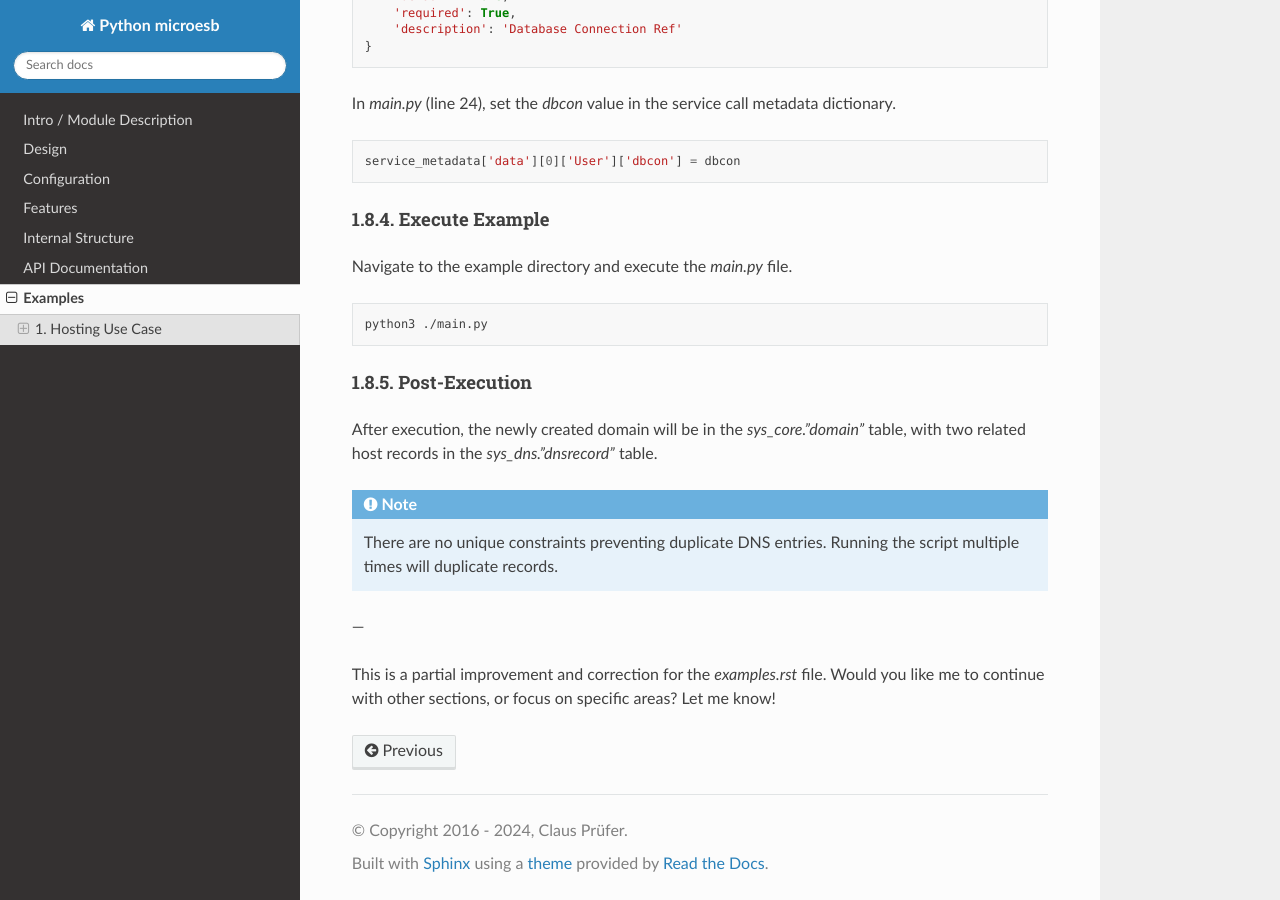
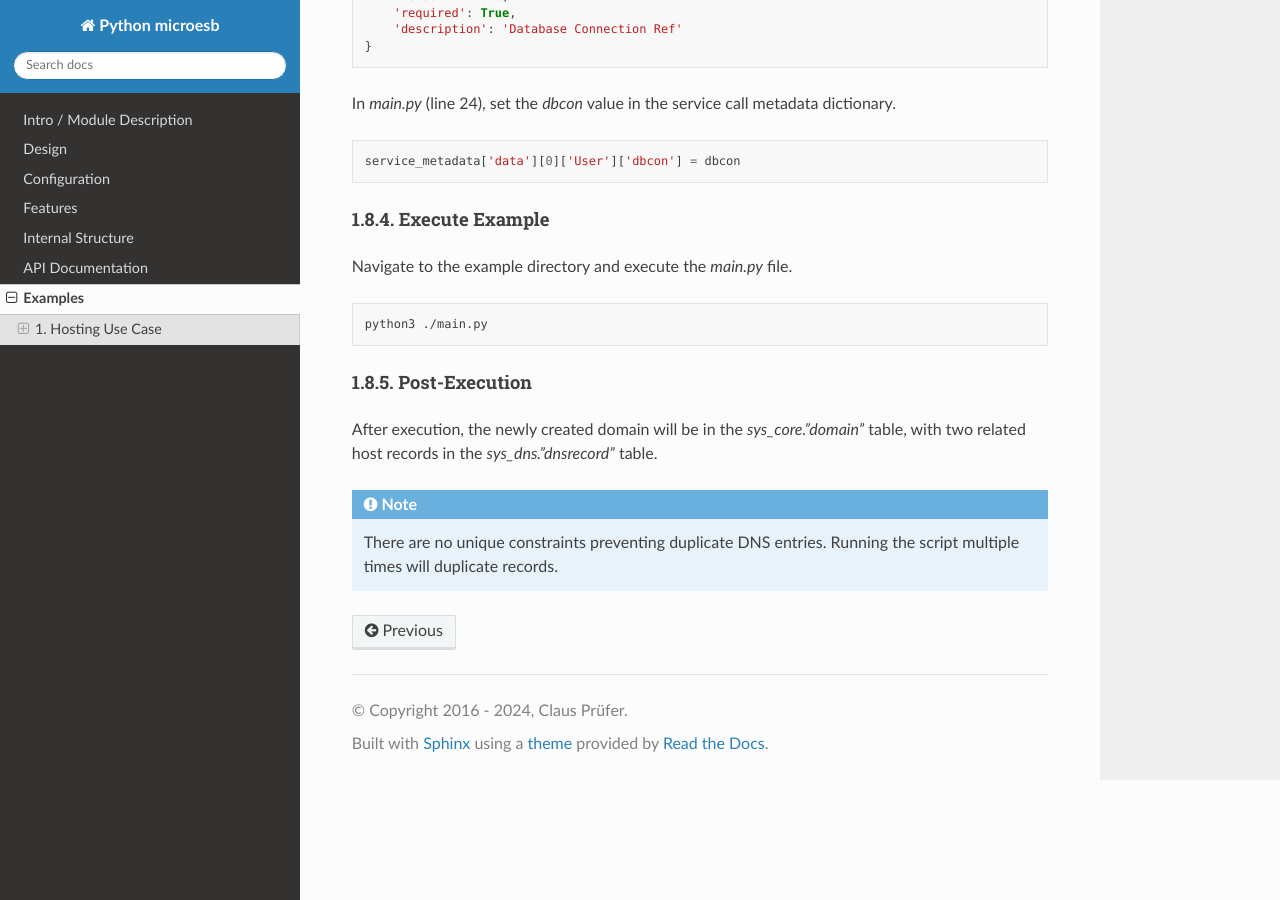
Before and after one commit to clauspruefer/python-micro-esb, a Sphinx documentation site: the page built from doc/source/examples.rst, in a window 1280 px wide and 900 px high, scrolled down 4295 px. Built offline with Sphinx 7.4.7 and the Read the Docs theme 3.1.0, drawn with Linux system fonts in a browser that asks for light colours.

Commit message:
Remove copilot comment

```diff
--- a/doc/source/examples.rst
+++ b/doc/source/examples.rst
@@ -191,7 +191,3 @@ After execution, the newly created domain will be in the `sys_core."domain"` tab
 .. note::
 
     There are no unique constraints preventing duplicate DNS entries. Running the script multiple times will duplicate records.
-
----
-
-This is a partial improvement and correction for the `examples.rst` file. Would you like me to continue with other sections, or focus on specific areas? Let me know!
```
